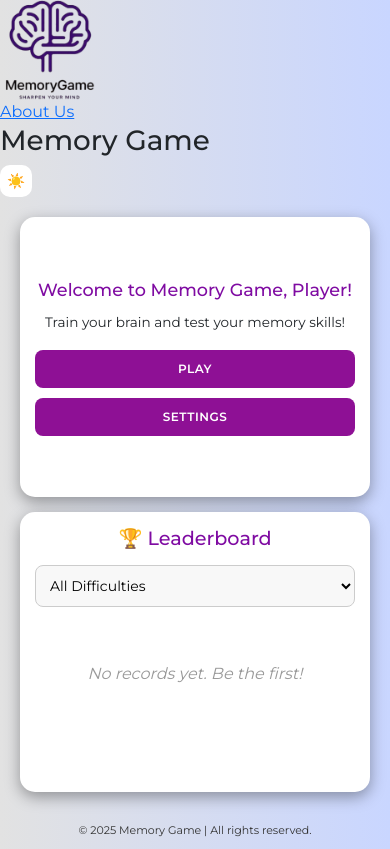
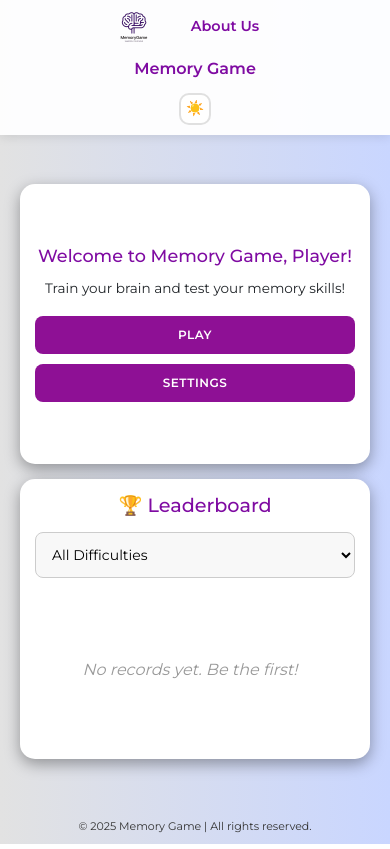
Before and after one commit to RevivedAstor/WFP, a plain HTML site: page start.html in a window 390 px wide. Drawn offline with nearby package versions, Linux system fonts and the light colour scheme; no server answers.

Commit message:
Update start.css

```diff
--- a/css/start.css
+++ b/css/start.css
@@ -16,25 +16,47 @@ body{
   transition: background 0.3s ease;
 }
 
-.navbar{
+/* Navigation Bar */
+.top-nav {
+  background-color: rgba(255, 255, 255, 0.95);
+  padding: 12px 40px;
+  display: flex;
+  justify-content: space-between;
+  align-items: center;
+  box-shadow: 0 2px 10px rgba(0, 0, 0, 0.1);
+  transition: all 0.3s ease;
+  position: relative;
+}
+
+.nav-left {
   display: flex;
   align-items: center;
-  justify-content: center;
-  margin: 15px 40px;
-  position: relative;
-  flex-wrap: nowrap;
+  gap: 30px;
+  flex: 1;
 }
 
-.navbar h1{
+.nav-center {
+  position: absolute;
+  left: 50%;
+  transform: translateX(-50%);
+}
+
+.nav-center h1 {
   font-weight: 600;
+  font-size: 1.5rem;
+  color: #7f0ba2;
+  margin: 0;
   transition: color 0.3s ease;
-  margin: 0;
+}
+
+.nav-right {
+  display: flex;
+  align-items: center;
+  flex: 1;
+  justify-content: flex-end;
 }
 
 .logo {
-  position: absolute;
-  top: 15px;
-  left: 20px;
   display: flex;
   align-items: center;
   gap: 8px;
@@ -44,13 +66,35 @@ body{
 }
 
 .logo img {
-  height: 50px;
+  height: 45px;
   width: auto;
   object-fit: contain;
 }
+
+.nav-links {
+  display: flex;
+  gap: 30px;
+  align-items: center;
+}
+
+.nav-links a {
+  text-decoration: none;
+  color: #7f0ba2;
+  font-weight: 600;
+  font-size: 1rem;
+  transition: all 0.3s ease;
+  padding: 8px 16px;
+  border-radius: 8px;
+}
+
+.nav-links a:hover {
+  background-color: #f0e6f6;
+  color: #960fd0;
+}
+
 .theme-btn{
   background-color: #ffffff;
-  border: 5px;
+  border: 2px solid #e0e0e0;
   width: 40px;
   height: 40px;
   display: flex;
@@ -59,16 +103,14 @@ body{
   color: #960fd0;
   border-radius: 10px;
   font-size: 1.2rem;
-  padding: 8px;
   cursor: pointer;
   transition: 0.3s;
-  position: absolute;
-  right: 40px;
 }
 
 .theme-btn:hover{
   background-color: #960fd0;
   color: #fff;
+  border-color: #960fd0;
 }
 
 main{
@@ -77,16 +119,16 @@ main{
   align-items: center;
   justify-content: center;
   flex-direction: column;
-  padding: 20px;
+  padding: 40px 20px;
 }
 
 .main-content-wrapper {
   display: flex;
   justify-content: center;
-  align-items: flex-start;
-  gap: 40px;
+  align-items: center;
+  gap: 30px;
   width: 100%;
-  padding-top: 40px;
+  max-width: 1400px;
   position: relative;
   flex-wrap: wrap;
 }
@@ -103,38 +145,54 @@ main{
 }
 
 .left-section {
-  flex: 2;
-  min-width: 350px;
-  max-width: 700px;
+  flex: 1;
+  min-width: 400px;
+  max-width: 600px;
   display: flex;
   justify-content: center;
-  margin: 0 auto;
 }
 
 .right-section {
   flex: 1;
-  min-width: 280px;
-  max-width: 350px;
-  padding: 25px;
+  min-width: 400px;
+  max-width: 600px;
+  padding: 30px 40px;
   display: flex;
   flex-direction: column;
   align-items: stretch;
-  position: relative;
-  transform: none;
-  top: auto;
-  right: auto;
+  min-height: 500px;
 }
 
 .leaderboard {
   flex: 1;
   display: flex;
   flex-direction: column;
+  height: 100%;
 }
 
 .leaderboard-list {
   flex: 1;
   overflow-y: auto;
-  max-height: none;
+  max-height: 450px;
+  padding-right: 10px;
+}
+
+.leaderboard-list::-webkit-scrollbar {
+  width: 8px;
+}
+
+.leaderboard-list::-webkit-scrollbar-track {
+  background: #f1f1f1;
+  border-radius: 10px;
+}
+
+.leaderboard-list::-webkit-scrollbar-thumb {
+  background: #960fd0;
+  border-radius: 10px;
+}
+
+.leaderboard-list::-webkit-scrollbar-thumb:hover {
+  background: #7f0ba2;
 }
 
 .form-container{
@@ -207,12 +265,12 @@ button:hover{
 }
 
 .leaderboard-filters{
-  margin-bottom: 15px;
+  margin-bottom: 20px;
 }
 
 .filter-select{
   width: 100%;
-  padding: 10px;
+  padding: 12px;
   border-radius: 8px;
   border: 1px solid #ccc;
   outline: none;
@@ -226,82 +284,85 @@ button:hover{
   border-color: #8e1095;
 }
 
-.leaderboard-list {
-  flex: 1;
-  overflow-y: auto;
-  max-height: none;
-}
-
 .leaderboard-item{
   display: flex;
   align-items: center;
-  padding: 12px 15px;
-  margin-bottom: 10px;
+  padding: 15px 18px;
+  margin-bottom: 12px;
   background-color: #f8f8f8;
-  border-radius: 10px;
+  border-radius: 12px;
   transition: all 0.3s ease;
+  border: 2px solid transparent;
 }
 
 .leaderboard-item:hover{
   background-color: #e8e8e8;
   transform: translateX(5px);
+  border-color: #960fd0;
 }
 
 .leaderboard-rank{
-  font-size: 1.2rem;
+  font-size: 1.3rem;
   font-weight: 700;
   color: #8e1095;
-  min-width: 40px;
+  min-width: 50px;
   text-align: center;
 }
 
 .leaderboard-rank.gold{
   color: #FFD700;
+  text-shadow: 0 0 10px rgba(255, 215, 0, 0.5);
 }
 
 .leaderboard-rank.silver{
   color: #C0C0C0;
+  text-shadow: 0 0 10px rgba(192, 192, 192, 0.5);
 }
 
 .leaderboard-rank.bronze{
   color: #CD7F32;
+  text-shadow: 0 0 10px rgba(205, 127, 50, 0.5);
 }
 
 .leaderboard-info{
   flex: 1;
-  margin-left: 15px;
+  margin-left: 18px;
 }
 
 .leaderboard-name{
   font-weight: 600;
-  font-size: 1rem;
+  font-size: 1.1rem;
   color: #333;
-  margin-bottom: 3px;
+  margin-bottom: 5px;
 }
 
 .leaderboard-details{
-  font-size: 0.85rem;
+  font-size: 0.9rem;
   color: #666;
 }
 
 .leaderboard-time{
   font-weight: 700;
   color: #8e1095;
-  font-size: 1rem;
+  font-size: 1.1rem;
+  padding: 8px 16px;
+  background-color: #f0e6f6;
+  border-radius: 8px;
 }
 
 .loading-spinner{
   text-align: center;
-  padding: 40px;
+  padding: 60px 20px;
   color: #666;
-  font-size: 1rem;
+  font-size: 1.1rem;
 }
 
 .empty-leaderboard{
   text-align: center;
-  padding: 40px 20px;
+  padding: 60px 20px;
   color: #999;
   font-style: italic;
+  font-size: 1rem;
 }
 
 footer{
@@ -413,6 +474,39 @@ body.dark-theme {
   color: #f4f4f4;
 }
 
+body.dark-theme .top-nav {
+  background-color: rgba(37, 37, 37, 0.95);
+}
+
+body.dark-theme .nav-center h1 {
+  color: #b794f6;
+}
+
+body.dark-theme .logo {
+  color: #b794f6;
+}
+
+body.dark-theme .nav-links a {
+  color: #b794f6;
+}
+
+body.dark-theme .nav-links a:hover {
+  background-color: #3a3a3a;
+  color: #8b5cf6;
+}
+
+body.dark-theme .theme-btn {
+  background-color: #3a3a3a;
+  color: #fbbf24;
+  border-color: #4a4a4a;
+}
+
+body.dark-theme .theme-btn:hover {
+  background-color: #7c3aed;
+  color: #fcd34d;
+  border-color: #7c3aed;
+}
+
 body.dark-theme .container-custom {
   background-color: #252525;
   box-shadow: 0 5px 25px rgba(0, 0, 0, 0.6);
@@ -427,24 +521,8 @@ body.dark-theme .content p {
   color: #d1d5db;
 }
 
-body.dark-theme .navbar h1,
-body.dark-theme .logo,
 body.dark-theme footer {
   color: #e5e5e5;
-}
-
-body.dark-theme .logo {
-  color: #b794f6;
-}
-
-body.dark-theme .theme-btn {
-  background-color: #3a3a3a;
-  color: #fbbf24;
-}
-
-body.dark-theme .theme-btn:hover {
-  background-color: #4a4a4a;
-  color: #fcd34d;
 }
 
 body.dark-theme button {
@@ -475,6 +553,7 @@ body.dark-theme .leaderboard-item {
 
 body.dark-theme .leaderboard-item:hover {
   background-color: #333333;
+  border-color: #7c3aed;
 }
 
 body.dark-theme .leaderboard-rank {
@@ -491,6 +570,7 @@ body.dark-theme .leaderboard-details {
 
 body.dark-theme .leaderboard-time {
   color: #b794f6;
+  background-color: #3a3a3a;
 }
 
 body.dark-theme .loading-spinner,
@@ -534,6 +614,18 @@ body.dark-theme button.close-modal-btn:hover{
   background-color: #5a5a5a;
 }
 
+body.dark-theme .leaderboard-list::-webkit-scrollbar-track {
+  background: #333333;
+}
+
+body.dark-theme .leaderboard-list::-webkit-scrollbar-thumb {
+  background: #7c3aed;
+}
+
+body.dark-theme .leaderboard-list::-webkit-scrollbar-thumb:hover {
+  background: #8b5cf6;
+}
+
 /* Responsive Design */
 @media (max-width: 1400px) {
   .main-content-wrapper {
@@ -558,23 +650,19 @@ body.dark-theme button.close-modal-btn:hover{
   .right-section {
     min-height: auto;
   }
+
+  .leaderboard-list {
+    max-height: 400px;
+  }
 }
 
 @media (max-width: 992px) {
-  .navbar {
-    margin: 15px 30px;
+  .top-nav {
+    padding: 12px 30px;
   }
 
-  .logo {
-    left: 30px;
-  }
-
-  .theme-btn {
-    right: 30px;
-  }
-
-  .navbar h1 {
-    font-size: 1.5rem;
+  .nav-center h1 {
+    font-size: 1.3rem;
   }
 
   .container-custom {
@@ -597,22 +685,38 @@ body.dark-theme button.close-modal-btn:hover{
 }
 
 @media (max-width: 768px) {
-  .navbar {
-    margin: 15px 20px;
+  .top-nav {
+    padding: 10px 20px;
     flex-direction: column;
     gap: 15px;
   }
 
-  .logo {
-    position: static;
+  .nav-left {
+    width: 100%;
+    justify-content: center;
   }
 
-  .navbar h1 {
-    font-size: 1.3rem;
+  .nav-center {
+    position: static;
+    transform: none;
   }
 
-  .theme-btn {
-    position: static;
+  .nav-right {
+    width: 100%;
+    justify-content: center;
+  }
+
+  .nav-links {
+    gap: 15px;
+  }
+
+  .nav-links a {
+    font-size: 0.9rem;
+    padding: 6px 12px;
+  }
+
+  .nav-center h1 {
+    font-size: 1.2rem;
   }
 
   .main-content-wrapper {
@@ -668,21 +772,13 @@ body.dark-theme button.close-modal-btn:hover{
   .left-section,
   .right-section {
     max-width: 100%;
+    min-width: 300px;
   }
 }
 
 @media (max-width: 576px) {
-  .navbar {
-    margin: 10px 15px;
-    gap: 12px;
-  }
-
-  .navbar h1 {
-    font-size: 1.1rem;
-  }
-
-  .logo {
-    font-size: 0.95rem;
+  .logo img {
+    height: 35px;
   }
 
   .theme-btn {
@@ -790,16 +886,12 @@ body.dark-theme button.close-modal-btn:hover{
 }
 
 @media (max-width: 400px) {
-  .navbar h1 {
+  .nav-center h1 {
     font-size: 1rem;
   }
 
-  .logo {
-    font-size: 0.85rem;
-  }
-
   .logo img {
-    height: 100px;
+    height: 30px;
   }
 
   .theme-btn {
```
